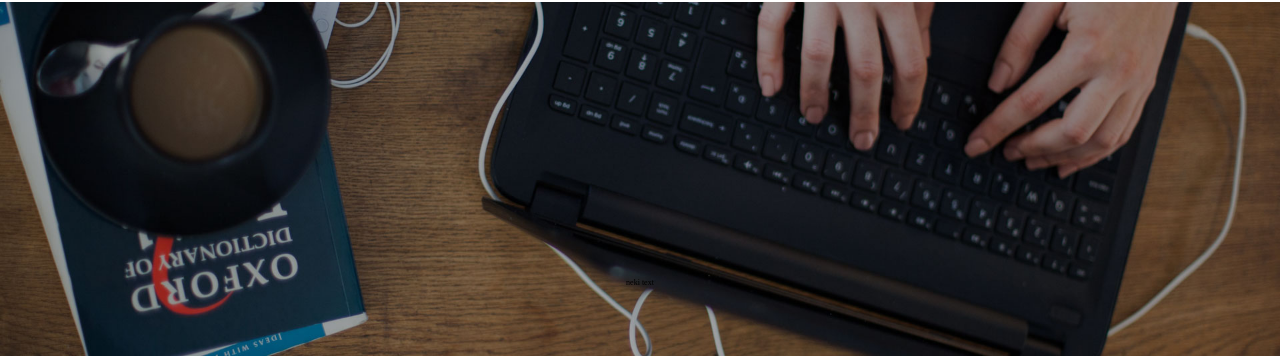
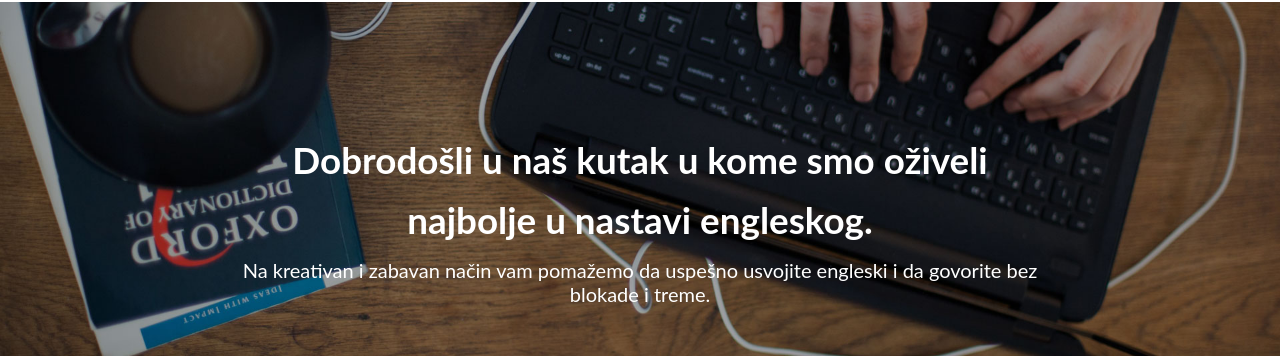
Before and after one commit to Dejan85/proenglish-refactor, a React (Vite) app: page / in a window 1280 px wide. Shown: the part 300-656 px from the top of the page. Built offline with nearby package versions, Linux system fonts and the light colour scheme.

Commit message:
created welcome page

```diff
--- a/src/components/frontend/home/Home.tsx
+++ b/src/components/frontend/home/Home.tsx
@@ -1,14 +1,8 @@
 import React from "react";
-import { WrapperWithBackground } from "~/src/components/ui";
+import { WelcomePage } from "./partials";
 
 const Home = (): JSX.Element => {
-  return (
-    // <div className="home">
-    <WrapperWithBackground>
-      <p>neki text</p>
-    </WrapperWithBackground>
-    // </div>
-  );
+  return <WelcomePage />;
 };
 
 export default Home;
--- /dev/null
+++ b/src/components/frontend/home/partials/index.ts
@@ -0,0 +1,3 @@
+import loadable from '~/src/utils/loadable';
+
+export const WelcomePage: (props: any) => JSX.Element = loadable(() => import('./welcome-page/WelcomePage'));
--- /dev/null
+++ b/src/components/frontend/home/partials/welcome-page/WelcomePage.tsx
@@ -0,0 +1,16 @@
+import React from "react";
+import { WrapperWithBackground, WelcomeText, Text } from "~/src/components/ui";
+import { firstMsg, secondMsg } from "./messages";
+
+function WelcomePage() {
+  return (
+    <WrapperWithBackground>
+      <WelcomeText>
+        <Text as="h1" text={firstMsg} />
+        <Text as="p" text={secondMsg} />
+      </WelcomeText>
+    </WrapperWithBackground>
+  );
+}
+
+export default WelcomePage;
--- /dev/null
+++ b/src/components/frontend/home/partials/welcome-page/messages.ts
@@ -0,0 +1,2 @@
+export const firstMsg: string = "Dobrodošli u naš kutak u kome smo oživeli najbolje u nastavi engleskog.";
+export const secondMsg: string = "Na kreativan i zabavan način vam pomažemo da uspešno usvojite engleski i da govorite bez blokade i treme.";
--- /dev/null
+++ b/src/components/styles/variables/fonts.scss
@@ -0,0 +1 @@
+$lato-sans-serif: "Lato", sans-serif;
--- a/src/components/ui/navigation/styles.scss
+++ b/src/components/ui/navigation/styles.scss
@@ -1,4 +1,5 @@
 @import "../../styles/variables/colors.scss";
+@import "../../styles/variables/fonts.scss";
 
 .navigation {
   display: flex;
@@ -31,7 +32,7 @@
     text-decoration: none;
     color: $text-color;
     font-size: 1.6rem;
-    font-family: Lato, sans-serif;
+    font-family: $lato-sans-serif;
     font-weight: 700;
   }
 }
--- a/src/components/ui/text/Text.tsx
+++ b/src/components/ui/text/Text.tsx
@@ -4,7 +4,8 @@ import { TextProps } from "./types";
 function Text(props: TextProps) {
   const { as = "h1", text } = props;
   const Wrapper = as;
-  return <Wrapper>{text}</Wrapper>;
+  const className: string = `text__${as}`;
+  return <Wrapper className={className}>{text}</Wrapper>;
 }
 
 export default Text;
--- a/src/components/ui/text/styles.scss
+++ b/src/components/ui/text/styles.scss
@@ -0,0 +1,18 @@
+@import "../../styles/variables/fonts.scss";
+
+.text {
+  &__h1 {
+    font-size: 4.6rem;
+    color: white;
+    font-family: $lato-sans-serif;
+    text-align: center;
+    line-height: 60px;
+  }
+
+  &__p {
+    font-size: 2.5rem;
+    color: white;
+    font-family: $lato-sans-serif;
+    text-align: center;
+  }
+}
--- a/src/components/ui/welcome-text/styles.scss
+++ b/src/components/ui/welcome-text/styles.scss
@@ -0,0 +1,9 @@
+.welcome-text {
+  display: flex;
+  flex-direction: column;
+  justify-content: space-between;
+  max-width: 100rem;
+  width: 100%;
+  height: 22rem;
+  margin-top: -10rem;
+}
--- a/src/components/ui/wrapper-with-background/styles.scss
+++ b/src/components/ui/wrapper-with-background/styles.scss
@@ -8,5 +8,5 @@
   background-position: bottom;
   background-attachment: fixed;
   background-repeat: no-repeat;
-  height: 70rem;
+  height: 64rem;
 }
```
